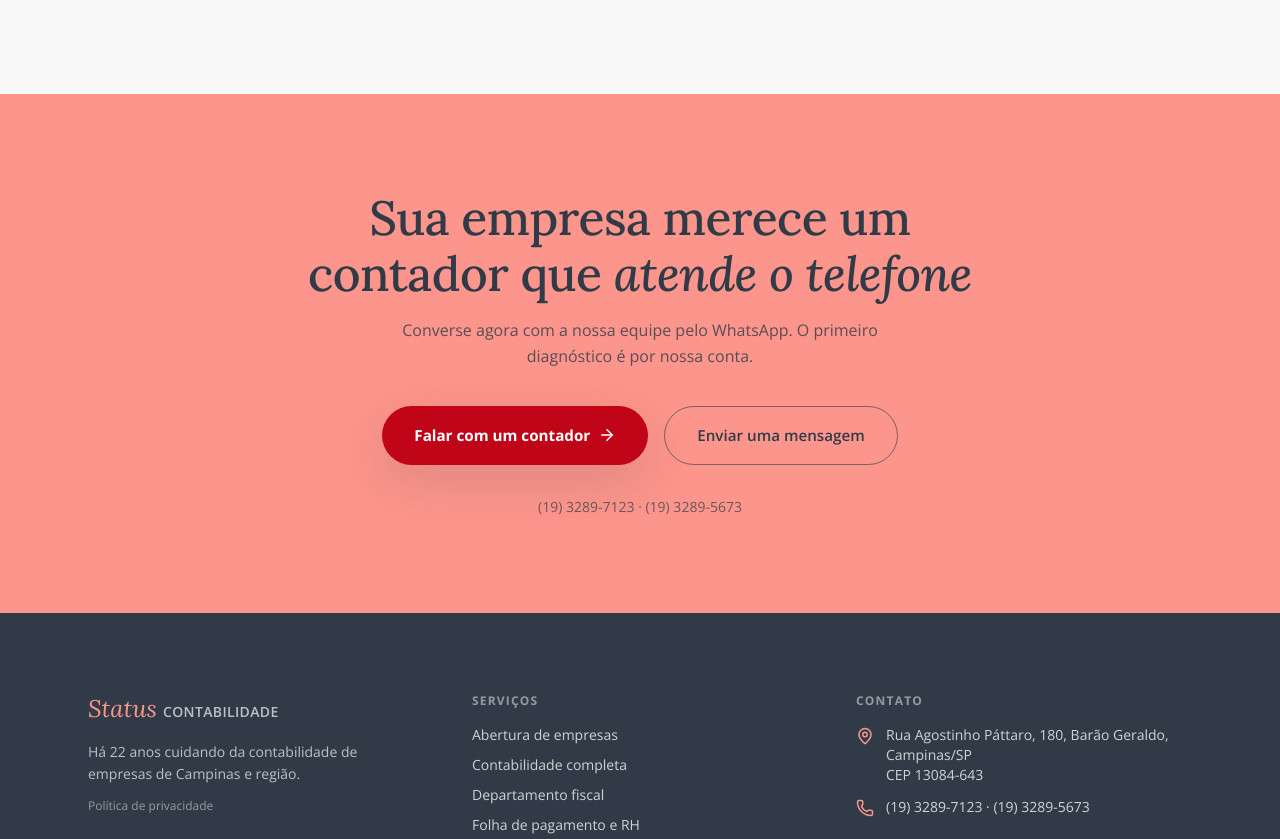
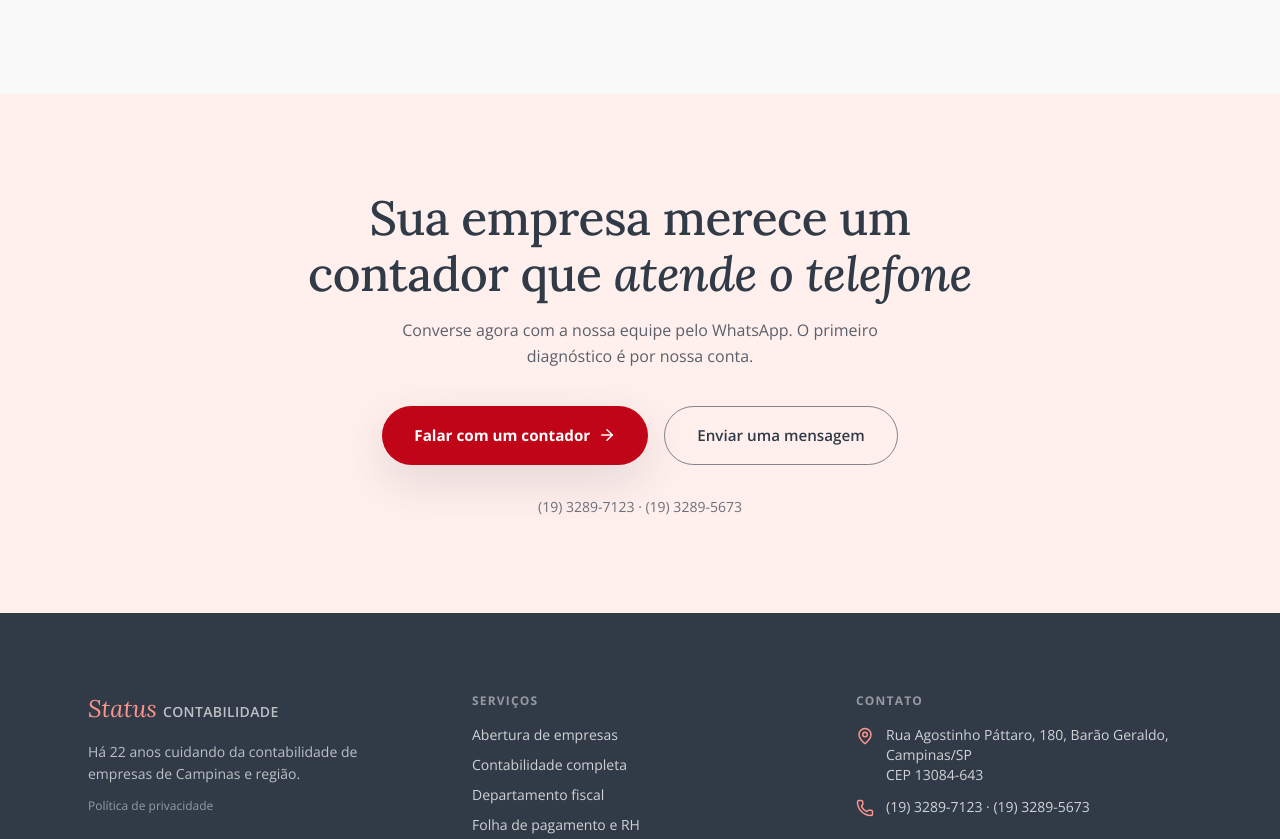
Before and after one commit to lucasignislab/statuscontabilidade, a Next.js app in the folder site/: page / in a window 1280 px wide. Shown: the part 5278-6117 px from the top of the page. Built offline with nearby package versions, Linux system fonts and the light colour scheme.

Commit message:
CTA final da Home com background #FFF0ED

```diff
--- a/site/src/app/page.tsx
+++ b/site/src/app/page.tsx
@@ -183,7 +183,7 @@ export default function Home() {
       </section>
 
       {/* CTA FINAL */}
-      <section className="relative overflow-hidden" style={{ background: "#FC958B" }}>
+      <section className="relative overflow-hidden" style={{ background: "#FFF0ED" }}>
         <div className="mx-auto max-w-[1200px] px-6 lg:px-12 py-20 lg:py-24 text-center">
           <Reveal>
             <h2 className="text-[clamp(2rem,4vw,3rem)] text-ink max-w-[24ch] mx-auto">
```
